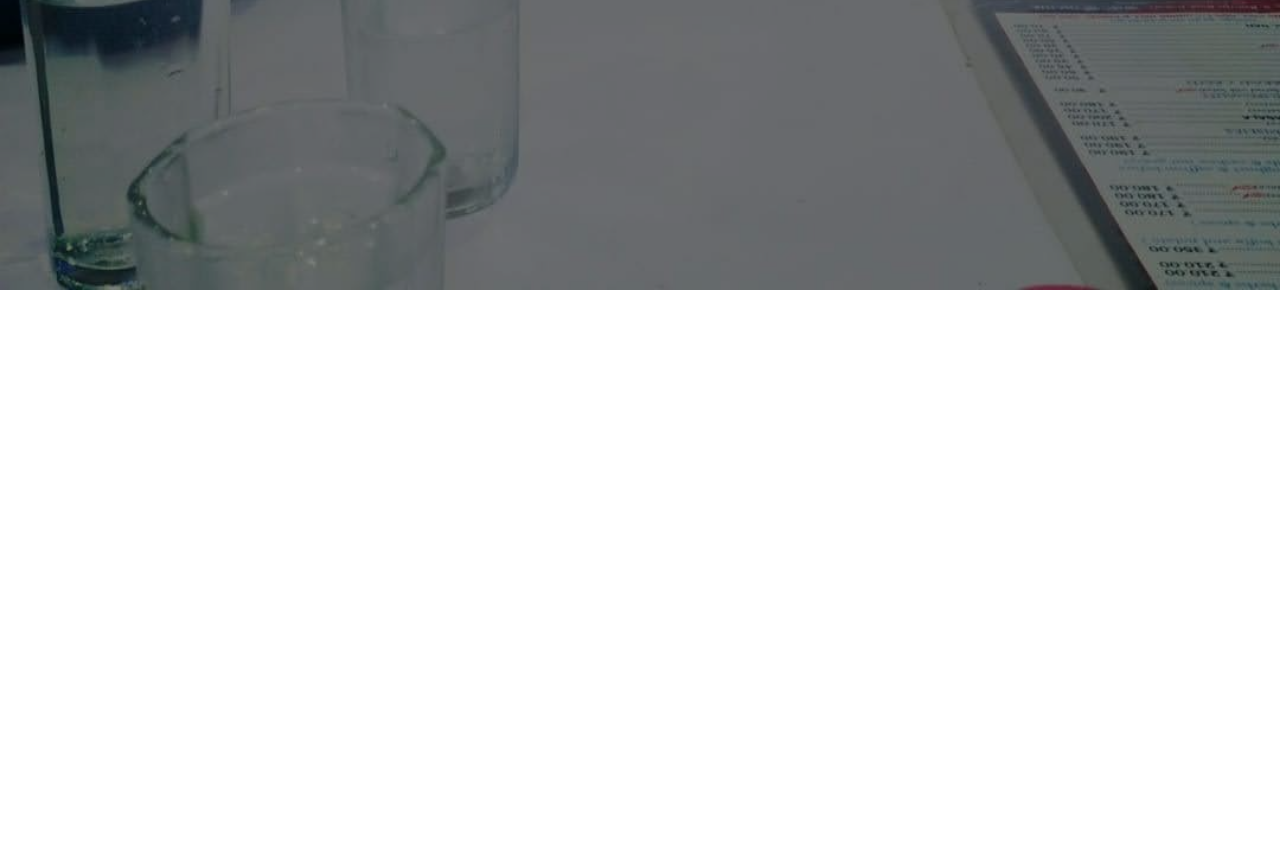
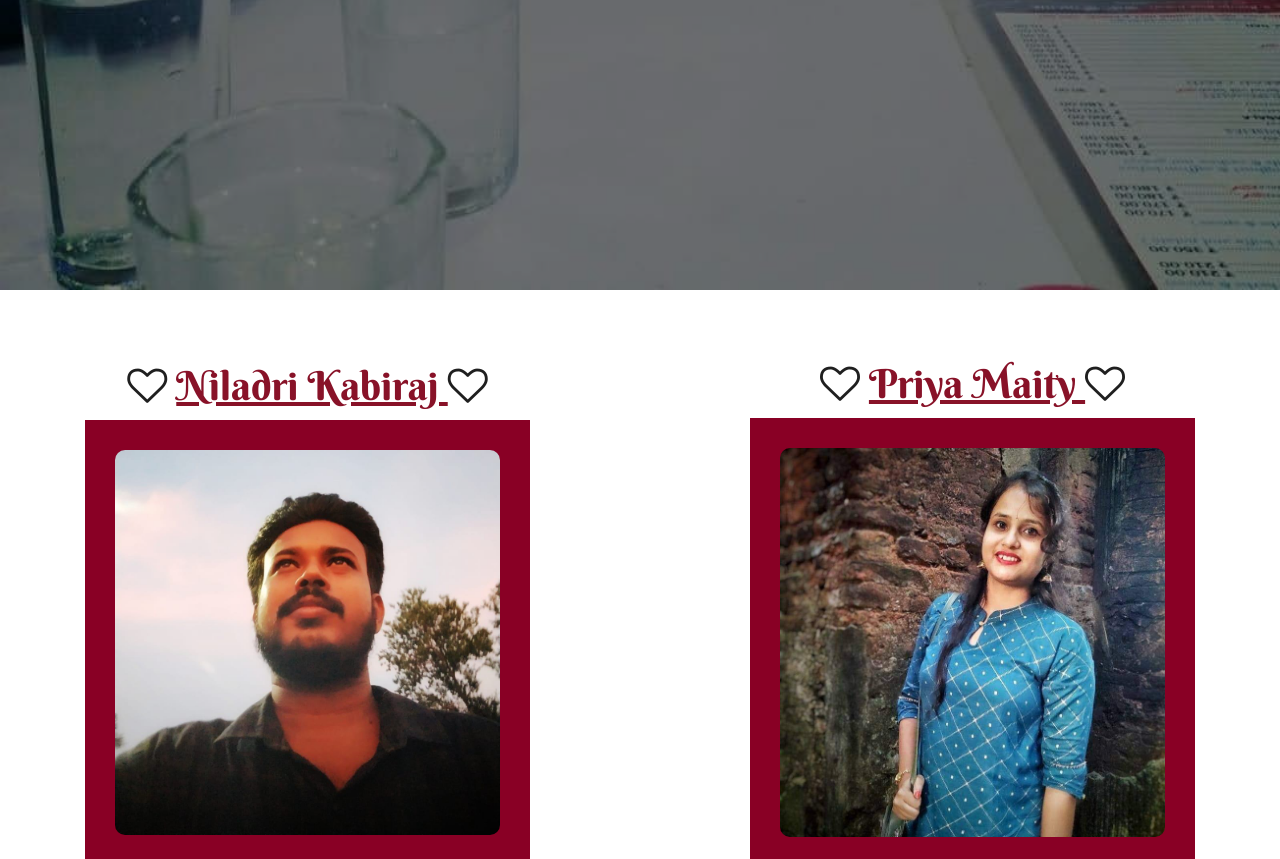
Before and after one commit to jishu-weds-piu/jishu-weds-piu.github.io, a plain HTML site: page index.html in a window 1280 px wide. Shown: the part 990-1849 px from the top of the page. Before the commit the page ends 1280 px from the top, so only its background shows below. Drawn offline with nearby package versions, Linux system fonts and the light colour scheme; a web font is replaced by a local one.

Commit message:
update about

```diff
--- a/index.html
+++ b/index.html
@@ -74,7 +74,7 @@
 			<li><img src="images/slide-3.jpg" alt=""></li>
 			<li><img src="images/slide-1.jpg" alt=""></li>
 			<li><img src="images/slide-2.jpg" alt=""></li>
-			<!-- <li><img src="images/gallery-04.jpg" alt=""></li> -->
+			<li><img src="images/slide-4.jpg" alt=""></li>
 		</ul>
 		<div class="lbox-details">
 			<h1>Niladri Kabiraj  & Priya Maity</h1>
@@ -91,6 +91,48 @@
 		</div>
 	</div>
 	<!-- End Banner -->
+<!-- Start About us -->
+<div id="about" class="about-box">
+	<div class="about-a1">
+		<div class="container">
+			<div class="row">
+				<div class="col-lg-12 col-md-12 col-sm-12">
+					<div class="row align-items-center about-main-info">
+						<div class="col-lg-5 col-md-5 col-sm-12">
+							<div class="text-center">
+								<h2> <i class="fa fa-heart-o" aria-hidden="true"></i> <span>Niladri Kabiraj </span> <i class="fa fa-heart-o" aria-hidden="true"></i></h2>
+							</div>
+							<div class="about-m">
+								<div class="about-img">
+									<img class="img-fluid" src="images/profile-1.jpg" alt="" />
+								</div>
+								<ul>
+									<li><a href="https://www.facebook.com/nk.niladri" target="_blank"><i class="fa fa-facebook"></i></a></li>
+									<li><a href="https://www.instagram.com/jishu95" target="_blank"><i class="fa fa-instagram"></i></a></li>
+								</ul>
+							</div>
+						</div>
+						<div class="col-lg-5 col-md-5 offset-md-2 offset-lg-2 col-sm-12">
+							<div class="text-center">
+								<h2> <i class="fa fa-heart-o" aria-hidden="true"></i> <span>Priya Maity </span> <i class="fa fa-heart-o" aria-hidden="true"></i></h2>
+							</div>
+							<div class="about-m">
+								<div class="about-img">
+									<img class="img-fluid" src="images/profile-2.jpg" alt="" />
+								</div>
+								<ul>
+									<li><a href="https://www.facebook.com/priyapiu.maiti" target="_blank"><i class="fa fa-facebook"></i></a></li>
+									<li><a href="https://www.instagram.com/priyamaiti" target="_blank"><i class="fa fa-instagram"></i></a></li>
+								</ul>
+							</div>
+						</div>
+					</div>
+				</div>
+			</div>
+		</div>
+	</div>
+</div>
+<!-- End About us -->
 
 	<!-- ALL JS FILES -->
 	<script src="js/jquery.min.js"></script>
```
Also changed, not shown: images/profile-1.jpg (added), images/profile-2.jpg (added), images/slide-4.jpg (added).
